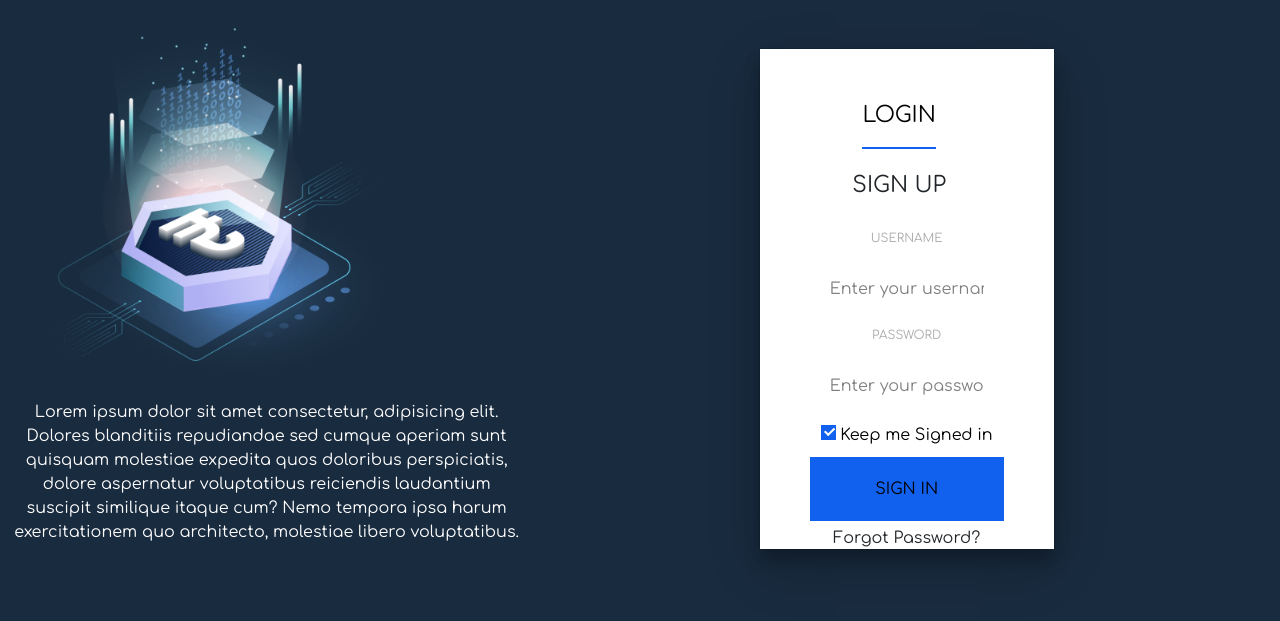
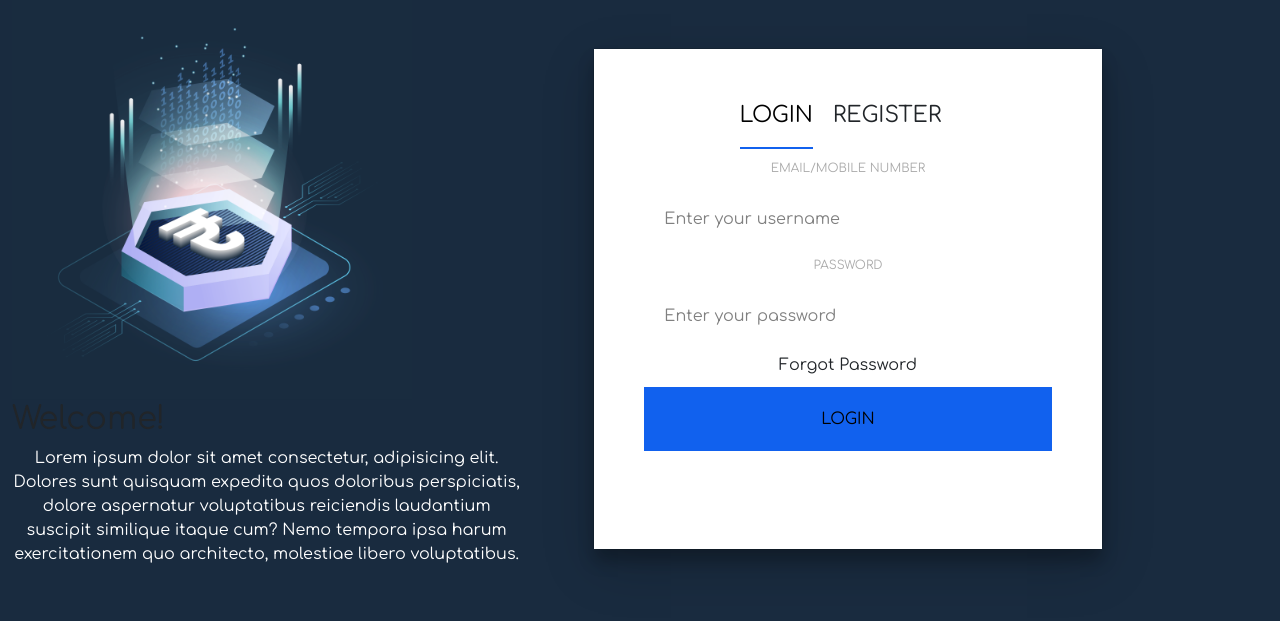
Before and after one commit to geetansh810/paystar.github.io, a plain HTML site: page index.html in a window 1280 px wide. Drawn offline with nearby package versions, Linux system fonts and the light colour scheme.

Commit message:
Update index.html

```diff
--- a/index.html
+++ b/index.html
@@ -16,11 +16,12 @@
 
         <div id="logo" class="col-md-5 d-sm-inline d-none">
             <img src="Asset 2.png" alt="">
-            <p>Lorem ipsum dolor sit amet consectetur, adipisicing elit. Dolores blanditiis repudiandae sed cumque aperiam sunt quisquam molestiae expedita quos doloribus perspiciatis, dolore aspernatur voluptatibus reiciendis laudantium suscipit similique itaque cum? Nemo tempora ipsa harum exercitationem quo architecto, molestiae libero voluptatibus.</p>
+            <h2>Welcome!</h2>
+            <p>Lorem ipsum dolor sit amet consectetur, adipisicing elit. Dolores  sunt quisquam expedita quos doloribus perspiciatis, dolore aspernatur voluptatibus reiciendis laudantium suscipit similique itaque cum? Nemo tempora ipsa harum exercitationem quo architecto, molestiae libero voluptatibus.</p>
         </div>
 
 
-            <div class="col-md-3 col-sm-7 m-auto mt-5">
+            <div class="col-md-5 col-sm-7 m-auto mt-5 ms-md-5">
                 <div class="card text-md-center">
                     <div class="login-box">
                         <div class="login-snip">
@@ -28,17 +29,16 @@
                             <label for="tab-1" class="tab">Login</label>
 
                             <input id="tab-2" type="radio" name="tab" class="sign-up">
-                            <label for="tab-2" class="tab">Sign Up</label>
+                            <label for="tab-2" class="tab">Register</label>
 
                             <div class="login-space">
                                 <div class="login">
-                                    <div class="group"> <label for="user" class="label">Username</label> <input id="user" type="text" class="input" placeholder="Enter your username"> </div>
+                                    <div class="group"> <label for="user" class="label">Email/Mobile Number</label> <input id="user" type="text" class="input" placeholder="Enter your username"> </div>
                                     <div class="group"> <label for="pass" class="label">Password</label> <input id="pass" type="password" class="input" data-type="password" placeholder="Enter your password"> </div>
-                                    <div class="group"> <input id="check" type="checkbox" class="check" checked> <label for="check"><span class="icon"></span> Keep me Signed in</label> </div>
-                                    <div class="group"> <input type="submit" class="button" value="Sign In"> </div>
+                                    <div class="foot"> <a href="#">Forgot Password</a> </div>
+                                    <div class="group"> <input type="submit" class="button" value="Login"> </div>
                                     <div class="hr"></div>
-                                    <div class="foot"> <a href="#">Forgot Password?</a> </div>
-                                </div>
+                                    </div>
                                 <div class="sign-up-form">
                                     <div class="group"> <label for="user" class="label">Username</label> <input id="user" type="text" class="input" placeholder="Create your Username"> </div>
                                     <div class="group"> <label for="pass" class="label">Password</label> <input id="pass" type="password" class="input" data-type="password" placeholder="Create your password"> </div>
```
